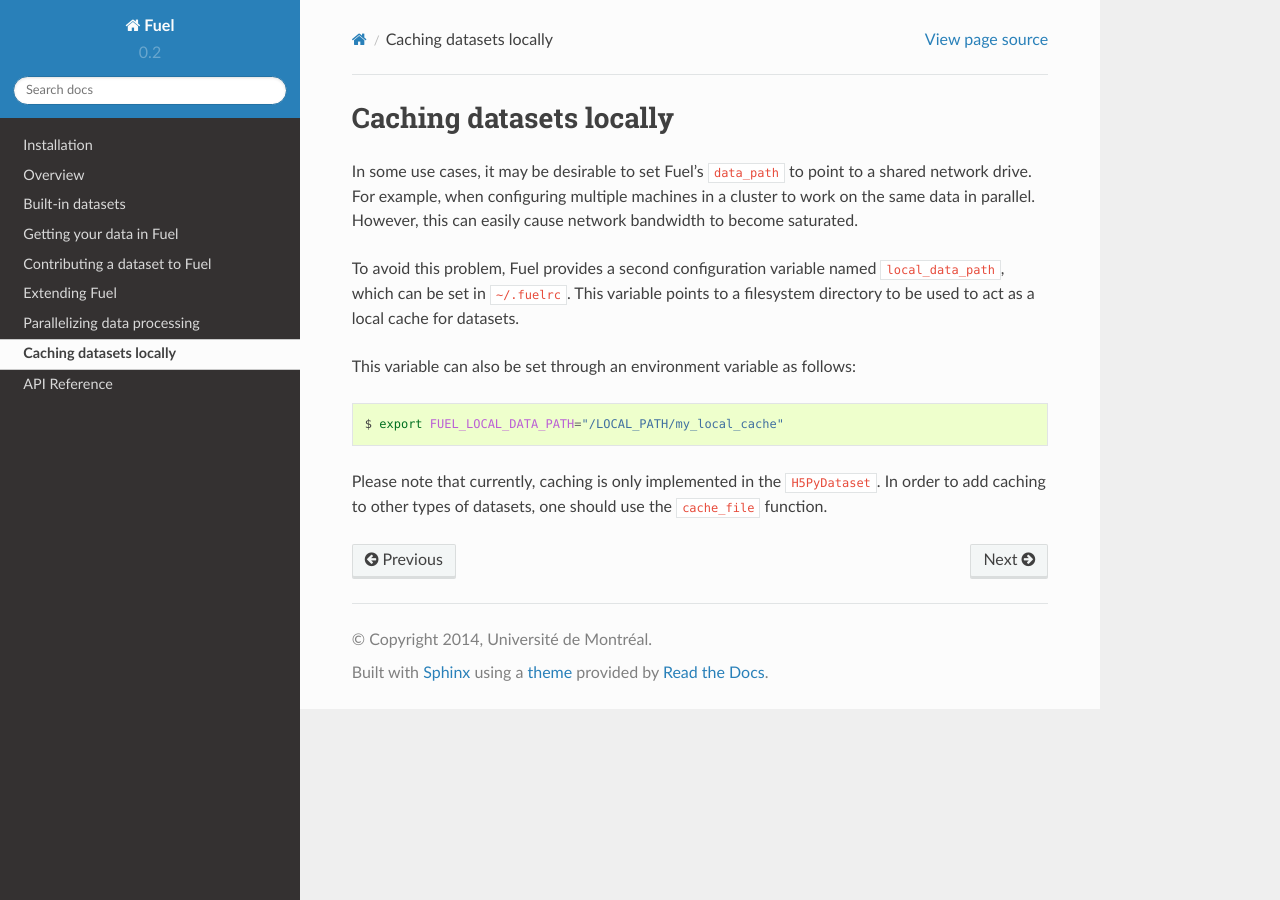
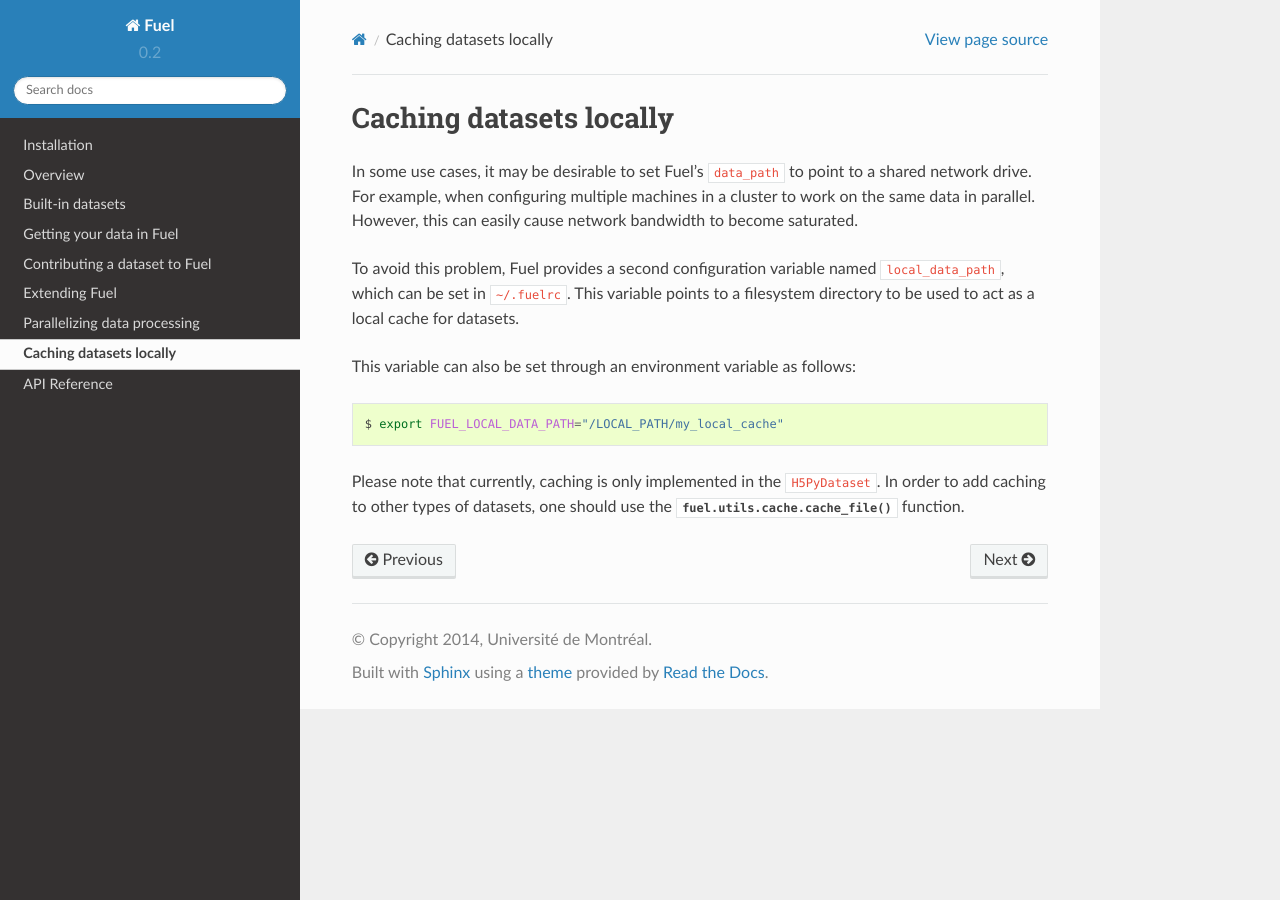
Before and after one commit to mila-iqia/fuel, a Sphinx documentation site: the page built from docs/caching.rst, in a window 1280 px wide. Built offline with Sphinx 7.4.7 and the Read the Docs theme 2.0.0, drawn with Linux system fonts in a browser that asks for light colours; some of the changed lines change nothing that is shown.

Commit message:
Linked to cache_file method with autodoc syntax

```diff
--- a/docs/caching.rst
+++ b/docs/caching.rst
@@ -19,7 +19,4 @@ This variable can also be set through an environment variable as follows:
 
 Please note that currently, caching is only implemented in the ``H5PyDataset``.
 In order to add caching to other types of datasets, one should use the
-|cache_file|_ function.
-
-.. |cache_file| replace:: ``cache_file``
-.. _cache_file: api/utils.html#fuel.utils.cache.cache_file
+:func:`fuel.utils.cache.cache_file` function.
```
